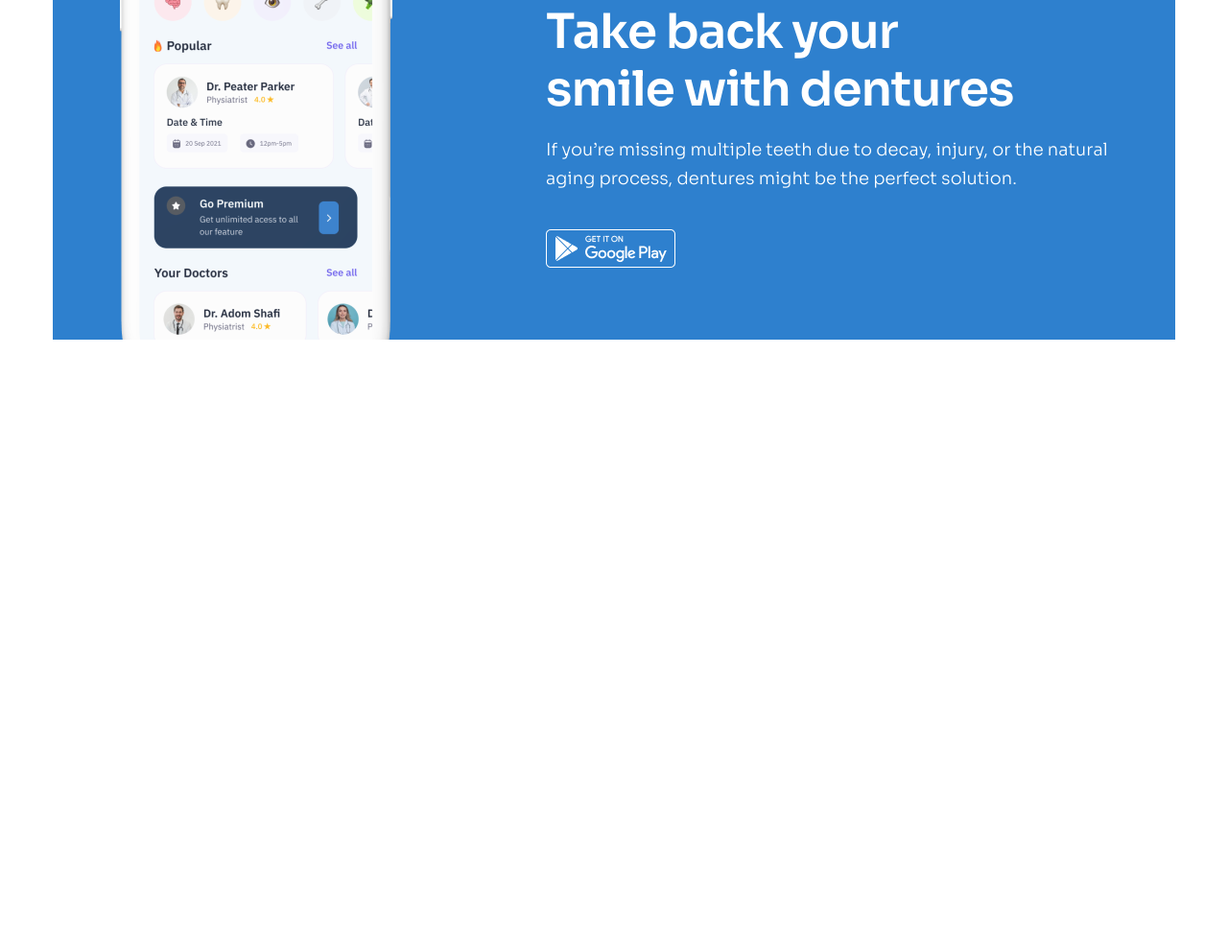
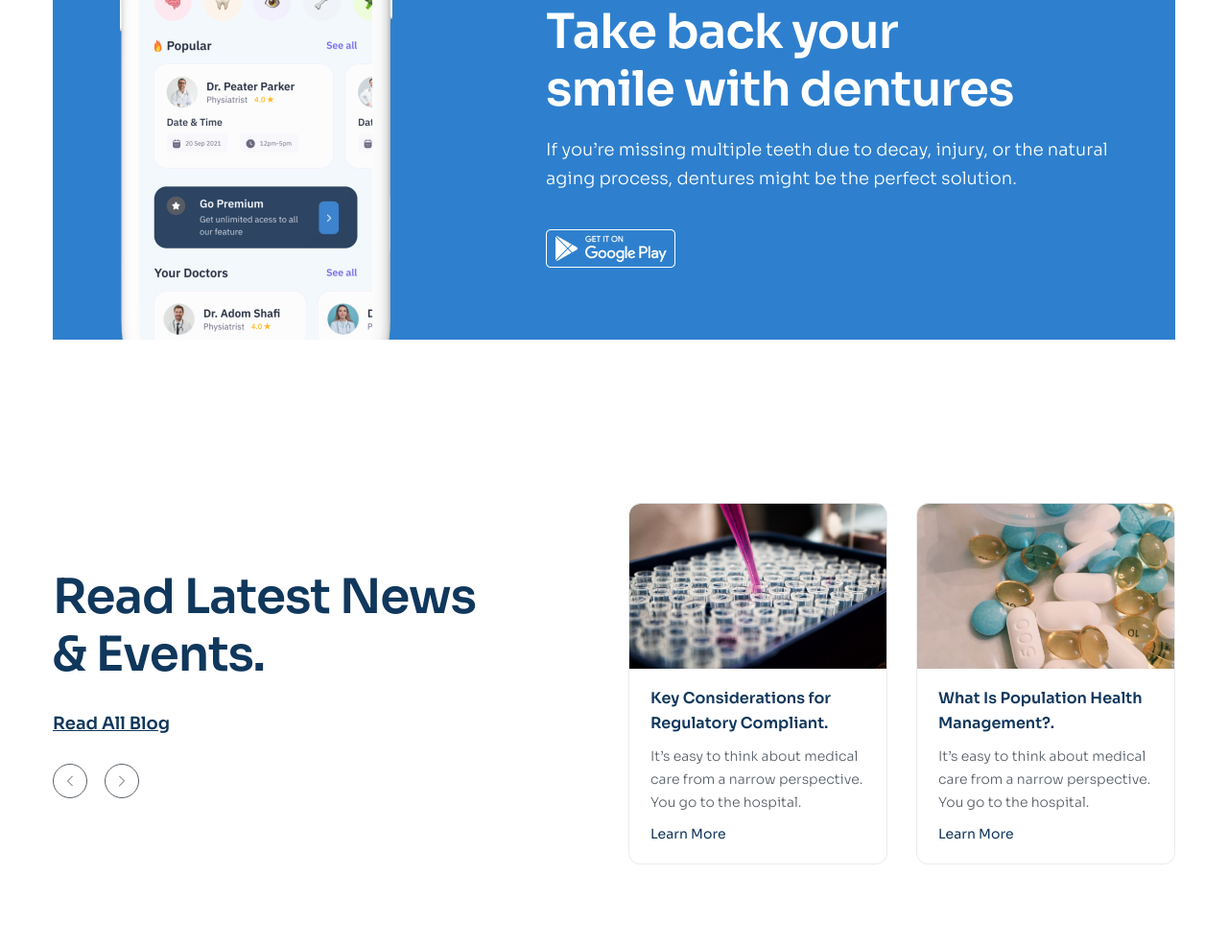
Before and after one commit to khoapnaGH/f8-project-03, a website built with Vite: page index.html in a window 1280 px wide. Shown: the part 4692-5678 px from the top of the page at 96% size. Before the commit the page ends 5131 px from the top, so only its background shows below. Built offline with nearby package versions, Linux system fonts and the light colour scheme; files whose address does not match are found by name.

Commit message:
done news

```diff
--- a/assets/css/common.css
+++ b/assets/css/common.css
@@ -66,7 +66,17 @@ a {
   color: var(--header-footer-bg);
 }
 
-.control__btn {
+.section-control {
+  margin-top: 38px;
+  display: flex;
+  justify-content: center;
+  column-gap: 18px;
+}
+
+.section-control__btn {
+  display: flex;
+  justify-content: center;
+  align-items: center;
   width: 36px;
   height: 36px;
   outline: none;
@@ -75,9 +85,10 @@ a {
   border-radius: 50%;
   background-color: #fff;
   transition: 0.25s;
+  cursor: pointer;
 }
 
-.control__btn:hover {
+.section-control__btn:hover {
   color: #fff;
   background-color: #2e80ce;
 }
--- a/assets/css/sections/dentist.css
+++ b/assets/css/sections/dentist.css
@@ -59,10 +59,3 @@
   color: #575f66;
   text-align: center;
 }
-
-.dentist__control {
-  margin-top: 38px;
-  display: flex;
-  justify-content: center;
-  column-gap: 18px;
-}
--- /dev/null
+++ b/assets/css/sections/news.css
@@ -0,0 +1,91 @@
+.news {
+  padding: 85px 0;
+}
+
+.news-inner {
+  display: flex;
+  justify-content: space-between;
+  align-items: center;
+  column-gap: 130px;
+}
+
+.news__content {
+  width: 470px;
+  flex-shrink: 0;
+}
+
+.news__more {
+  display: inline-block;
+  margin-top: 28px;
+  font-weight: 600;
+  font-size: 1.8rem;
+  line-height: 1.56;
+  text-decoration-line: underline;
+  color: var(--header-footer-bg);
+}
+
+.news__control {
+  margin-top: 28px;
+  justify-content: flex-start;
+}
+
+.news__list {
+  display: grid;
+  grid-template-columns: repeat(2, 1fr);
+  column-gap: 30px;
+}
+
+.news__item {
+  border: 1px solid #e8ebee;
+  border-radius: 12px;
+  overflow: hidden;
+  transition: 0.25s;
+}
+
+.news__item:hover {
+  box-shadow: 0px 18px 50px rgba(0, 0, 0, 0.05);
+}
+
+.news__item:hover .news__item--img {
+  transform: scale(1.1);
+}
+
+.news__item--media {
+  width: 270px;
+  height: 172px;
+  overflow: hidden;
+}
+
+.news__item--img {
+  width: 270px;
+  height: 172px;
+  object-fit: cover;
+  border-radius: 12px 12px 0px 0px;
+  transition: 0.25s;
+}
+
+.news__item--body {
+  padding: 18px 22px 21px;
+}
+
+.news__item--title {
+  font-weight: 600;
+  font-size: 1.6rem;
+  line-height: 1.62;
+  color: var(--header-footer-bg);
+}
+
+.news__item--desc {
+  margin-top: 10px;
+  font-size: 1.4rem;
+  line-height: 1.71;
+}
+
+.new__item--link {
+  display: inline-block;
+  margin-top: 12px;
+  font-weight: 400;
+  font-size: 1.4rem;
+  line-height: 1.28;
+  color: var(--header-footer-bg);
+}
--- a/assets/css/style.css
+++ b/assets/css/style.css
@@ -11,3 +11,4 @@
 @import url("./sections/feature.css");
 @import url("./sections/dentist.css");
 @import url("./sections/app.css");
+@import url("./sections/news.css");
--- a/index.html
+++ b/index.html
@@ -398,8 +398,8 @@
                 </div>
               </div>
 
-              <div class="dentist__control">
-                <button class="control__btn">
+              <div class="section-control">
+                <button class="section-control__btn">
                   <svg
                     width="6"
                     height="12"
@@ -415,7 +415,7 @@
                     />
                   </svg>
                 </button>
-                <button class="control__btn">
+                <button class="section-control__btn">
                   <svg
                     width="6"
                     height="12"
@@ -469,6 +469,97 @@
           </div>
         </div>
       </section>
+
+      <section class="news">
+        <div class="container">
+          <div class="news-inner">
+            <div class="news__content">
+              <h2 class="section-heading news__heading">
+                Read Latest News & Events.
+              </h2>
+              <a href="#!" class="news__more">Read All Blog</a>
+              <div class="section-control news__control">
+                <button class="section-control__btn">
+                  <svg
+                    width="6"
+                    height="12"
+                    viewBox="0 0 6 12"
+                    fill="none"
+                    xmlns="http://www.w3.org/2000/svg"
+                  >
+                    <path
+                      d="M5.5 1L0.5 6L5.5 11"
+                      stroke="currentColor"
+                      stroke-linecap="round"
+                      stroke-linejoin="round"
+                    />
+                  </svg>
+                </button>
+                <button class="section-control__btn">
+                  <svg
+                    width="6"
+                    height="12"
+                    viewBox="0 0 6 12"
+                    fill="none"
+                    xmlns="http://www.w3.org/2000/svg"
+                  >
+                    <path
+                      d="M0.5 1L5.5 6L0.5 11"
+                      stroke="currentColor"
+                      stroke-linecap="round"
+                      stroke-linejoin="round"
+                    />
+                  </svg>
+                </button>
+              </div>
+            </div>
+
+            <div class="news__list">
+              <!-- item 1 -->
+              <div class="news__item">
+                <div class="news__item--media">
+                  <img
+                    src="./assets/img/news-01.jpg"
+                    alt=""
+                    class="news__item--img"
+                  />
+                </div>
+                <div class="news__item--body">
+                  <h3 class="news__item--title">
+                    Key Considerations for Regulatory Compliant.
+                  </h3>
+                  <p class="section-desc news__item--desc">
+                    It’s easy to think about medical care from a narrow
+                    perspective. You go to the hospital.
+                  </p>
+                  <a href="#!" class="new__item--link">Learn More</a>
+                </div>
+              </div>
+
+              <!-- item 2 -->
+              <div class="news__item">
+                <div class="news__item--media">
+                  <img
+                    src="./assets/img/news-02.jpg"
+                    alt=""
+                    class="news__item--img"
+                  />
+                </div>
+                <div class="news__item--body">
+                  <h3 class="news__item--title">
+                    What Is Population Health Management?.
+                  </h3>
+                  <p class="section-desc news__item--desc">
+                    It’s easy to think about medical care from a narrow
+                    perspective. You go to the hospital.
+                  </p>
+                  <a href="#!" class="new__item--link">Learn More</a>
+                </div>
+              </div>
+            </div>
+          </div>
+        </div>
+      </section>
     </main>
   </body>
 </html>
```
Also changed, not shown: assets/img/news-01.jpg (added), assets/img/news-02.jpg (added).
